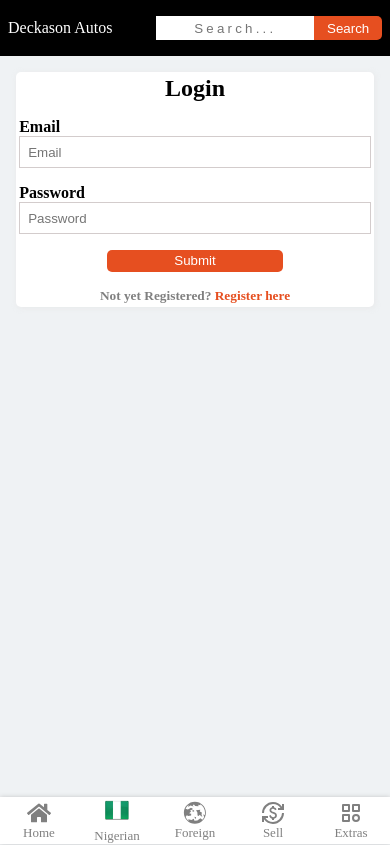
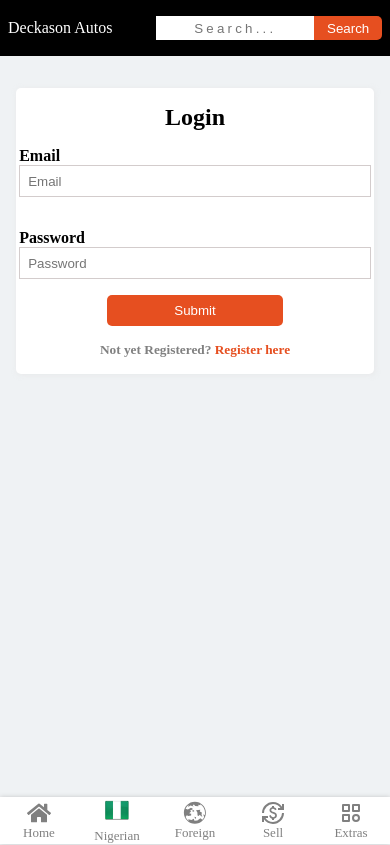
Before and after one commit to Deckason/Deckason-Autos, a Next.js app: page /auth in a window 390 px wide. Shown: the top 845 px of the page. Built offline with nearby package versions, Linux system fonts and the light colour scheme.

Commit message:
[Fix] added some padding and gap in the Login and Register form to improve the UI

```diff
--- a/app/auth/Auth.module.css
+++ b/app/auth/Auth.module.css
@@ -21,7 +21,7 @@
     display: flex;
     flex-direction: column;
     width: 350px;
-    gap: 1rem;
+    gap: 2rem;
 }
 
 .form input{
@@ -44,7 +44,8 @@
 }
 
 .submit{
-    width: 5rem;
+    width: 7rem;
+    padding: .5rem 0;
     border-radius: 5px;
 }
 
@@ -56,13 +57,13 @@
 /* small screen */
 @media screen and (max-width: 768px) {
     .form_wrapper{
-        margin-top: 1rem;
+        margin-top: 2rem;
         margin-inline: 1rem;
     }
 
     .form{
         width: 100%;
-        padding: .2rem;
+        padding: 1rem .2rem;
     }
 
     .form h1{
```
